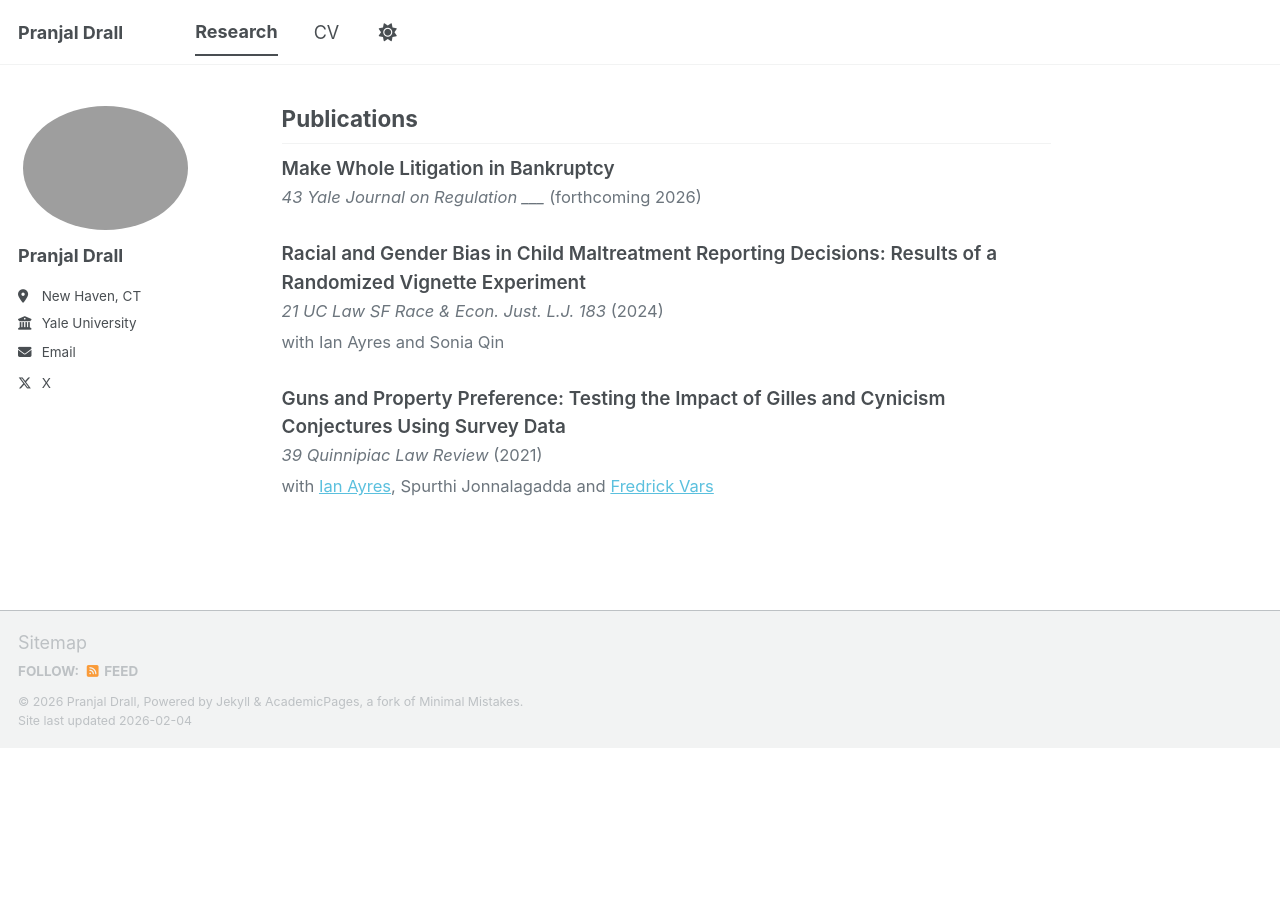
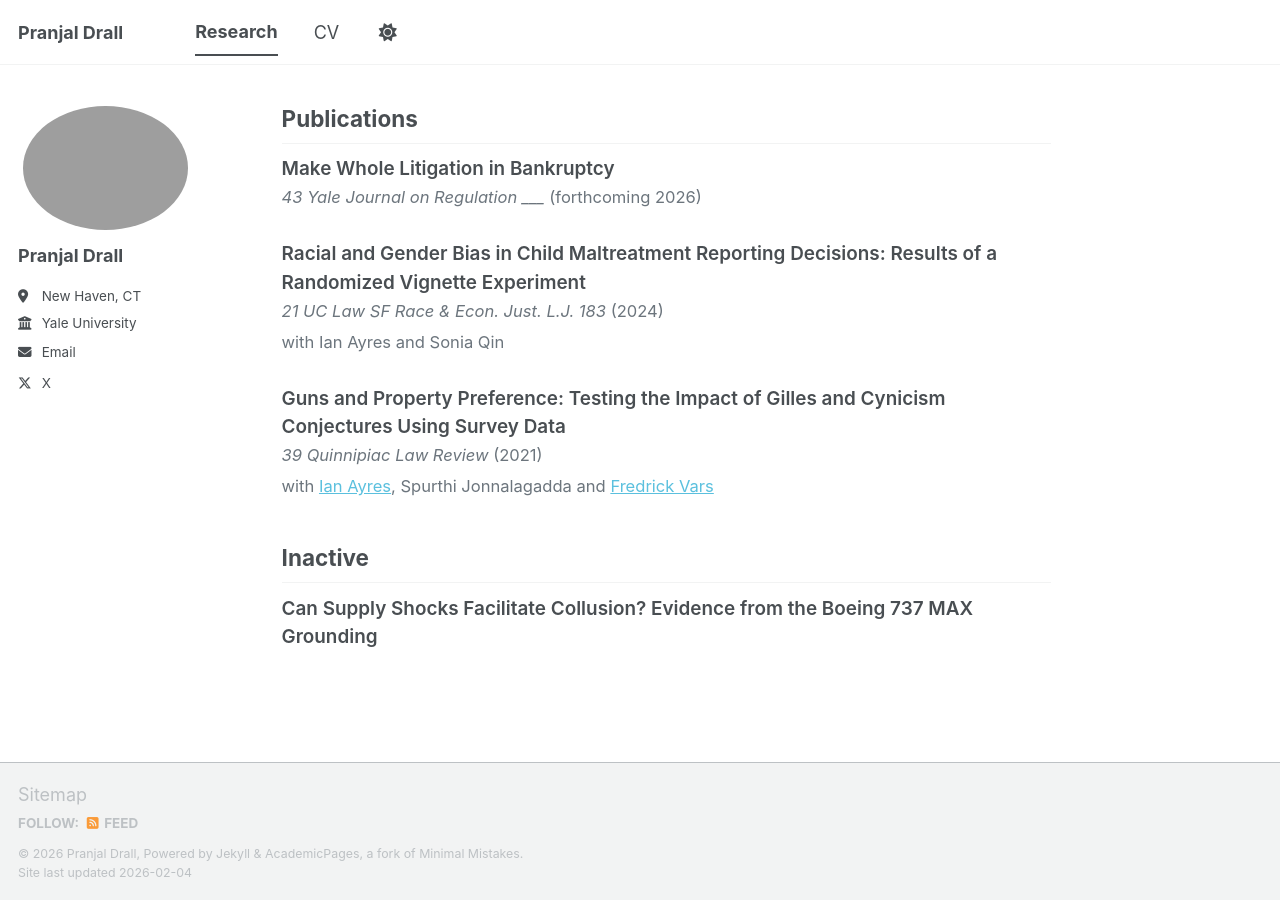
Before and after one commit to pranjal-drall/pranjal-drall.github.io, a Jekyll site: the page built from _pages/publications.md, in a window 1280 px wide and 900 px high, scrolled down 695 px. Built offline with Jekyll 4.4.1, drawn with Linux system fonts in a browser that asks for light colours; a script bundle is joined from its source files by our own code; library files that are not in the unit come from our copies; before the commit the page ends 1443 px from its top, so only the background shows below that.

Commit message:
Restore Inactive section without bullet point
https://claude.ai/code/session_01Ljkv9M6iZXvZJobtz36Rz6

```diff
--- a/_pages/publications.md
+++ b/_pages/publications.md
@@ -155,3 +155,9 @@ function toggleAbstract(id) {
   <div class="coauthors"><em>39 Quinnipiac Law Review</em> (2021)</div>
   <div class="coauthors">with <a href="https://law.yale.edu/ian-ayres">Ian Ayres</a>, Spurthi Jonnalagadda and <a href="https://law.ua.edu/faculty_staff/fredrick-vars/">Fredrick Vars</a></div>
 </div>
+
+## Inactive
+
+<div class="publication-item">
+  <div class="publication-title">Can Supply Shocks Facilitate Collusion? Evidence from the Boeing 737 MAX Grounding</div>
+</div>
```
